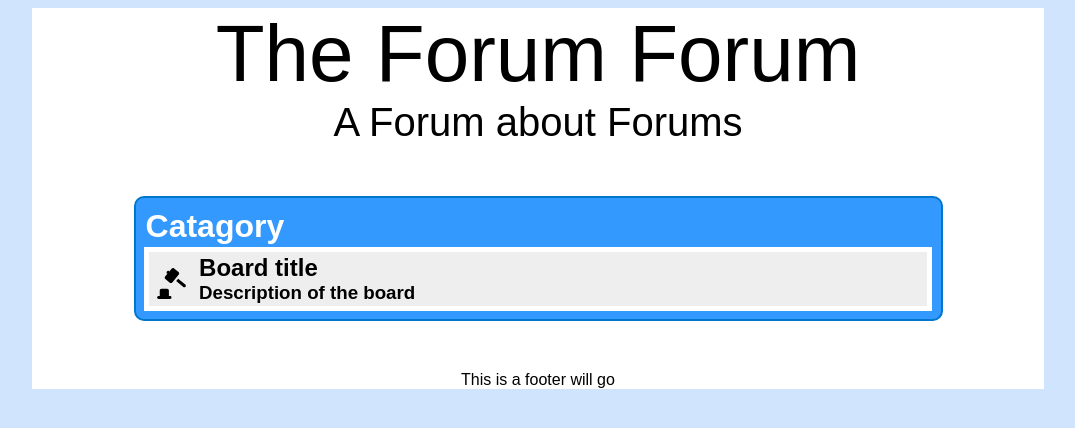
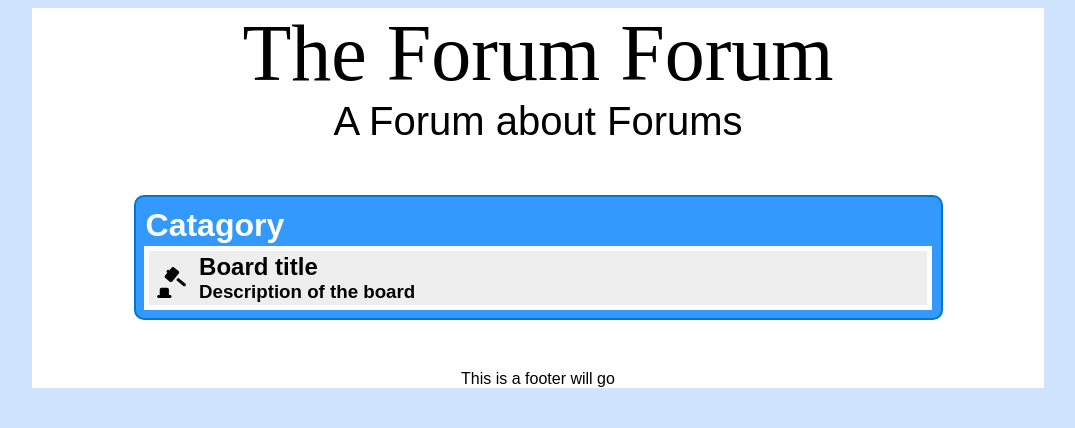
Before and after one commit to am15346/Web-Technologies---Assignment1, a plain HTML site: page index.html in a window 1280 px wide. Shown: the whole page, without its empty margins (102-1177 px from the left). Drawn offline with Linux system fonts and the light colour scheme; a web font is replaced by a local one.

Commit message:
testing new fonts

```diff
--- a/style/stylesheet.css
+++ b/style/stylesheet.css
@@ -1,4 +1,11 @@
 /* This is were all css styles are written which is linked to the HTML file */
+
+/* All custom fonts are declared here */
+@font-face
+{
+    font-family: comic_white_rabbit;
+    src: url("Fonts/Comic_White_Rabbit_.otf");
+}
 
 /* Use body as a default style for everything */
 body
@@ -22,6 +29,7 @@ body
 
 #web_title
 {
+    font-family: comic_white_rabbit;
     font-size: 500%;
     margin: 0%;
 }
```
